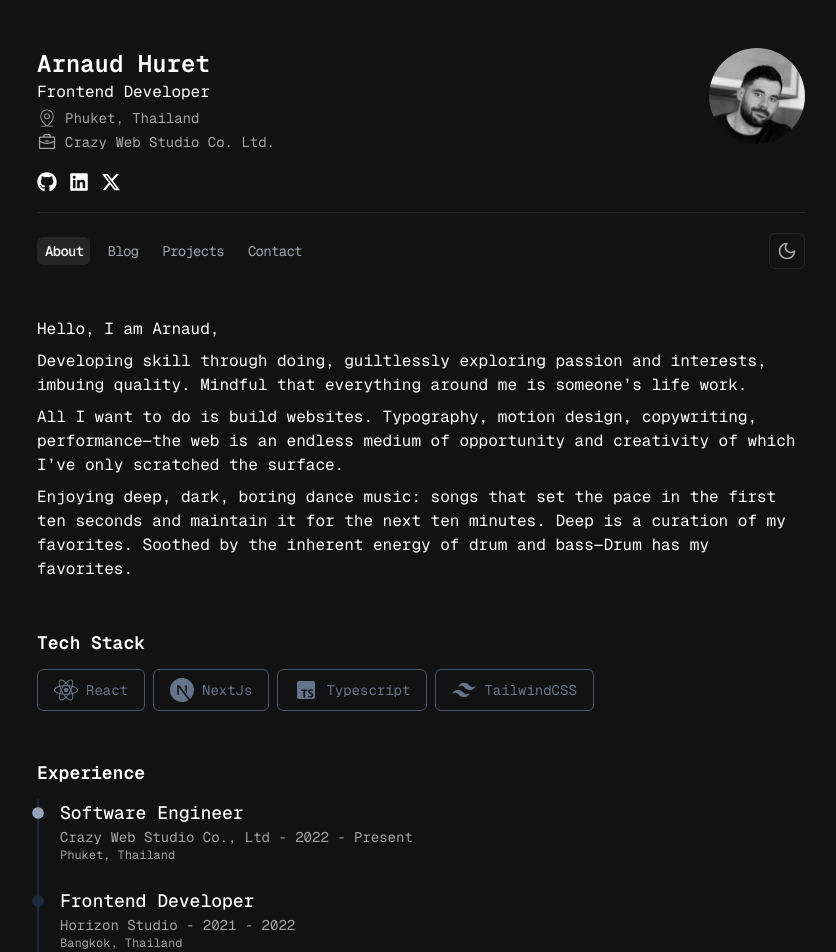
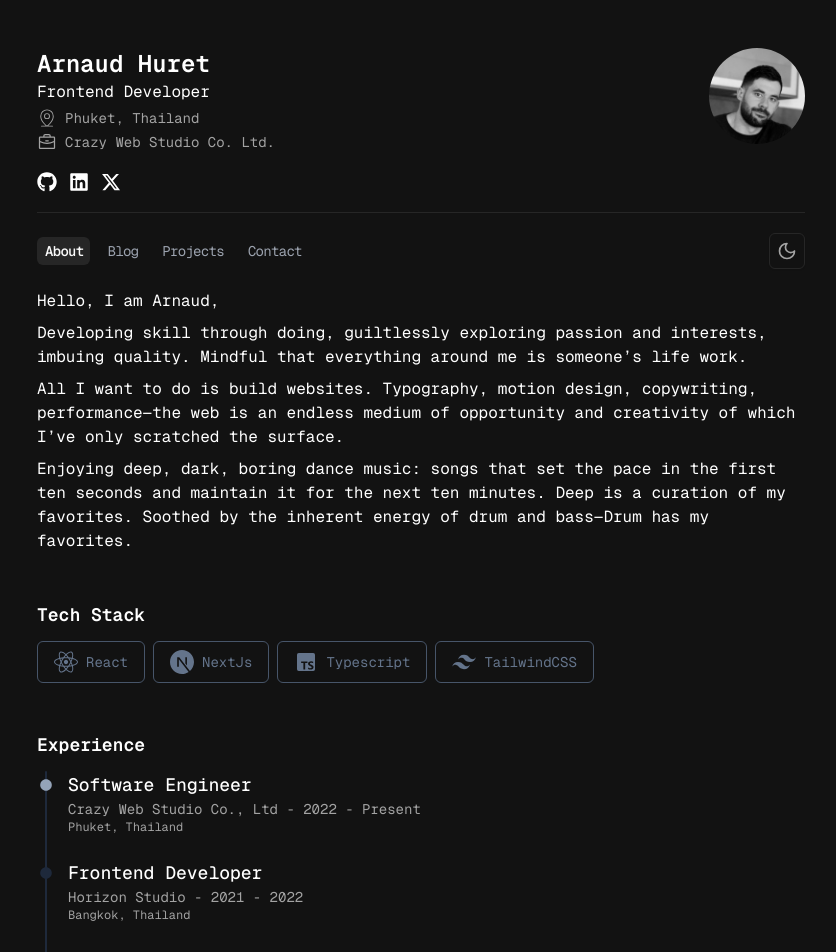
Before and after one commit to arnaudhrt/portfolio, a Next.js app: page / in a window 1280 px wide. Shown: the top 952 px of the page, without its empty margins (219-1055 px from the left). Built offline with nearby package versions, Linux system fonts and the light colour scheme.

Commit message:
add layer blur on top

```diff
--- a/app/globals.css
+++ b/app/globals.css
@@ -16,7 +16,7 @@ body {
 @layer base {
   :root {
     --background: 0 0% 100%;
-    --foreground: 0 0% 3.9%;
+    --foreground: 0 0% 7%;
     --card: 0 0% 100%;
     --card-foreground: 0 0% 3.9%;
     --popover: 0 0% 100%;
@@ -42,7 +42,7 @@ body {
     --radius: 0.5rem;
   }
   .dark {
-    --background: 0 0% 3.9%;
+    --background: 0 0% 7%;
     --foreground: 0 0% 98%;
     --card: 0 0% 3.9%;
     --card-foreground: 0 0% 98%;
@@ -77,3 +77,12 @@ body {
     @apply bg-background text-foreground;
   }
 }
+
+.bg-blur-dark {
+  background: linear-gradient(to bottom, #121212 25%, transparent);
+  opacity: 0.95;
+}
+.bg-blur-light {
+  background: linear-gradient(to bottom, #fff 25%, transparent);
+  opacity: 0.95;
+}
--- a/app/page.tsx
+++ b/app/page.tsx
@@ -1,18 +1,18 @@
 import Header from "@/components/Header";
 import About from "@/components/About";
-import NavBar from "@/components/global/NavBar";
 import Experience from "@/components/Experience";
 import TechStack from "@/components/TechStack";
 import Projects from "@/components/Projects";
 import Contact from "@/components/Contact";
 import Footer from "@/components/Footer";
+import LayerBlur from "@/components/global/LayerBlur";
 
 export default function Home() {
   return (
     <div className="width-[90%] max-w-screen-md mx-auto">
+      <LayerBlur />
       <Header />
       <div className="space-y-12">
-        <NavBar />
         <About />
         <TechStack />
         <Experience />
--- a/components/Experience.tsx
+++ b/components/Experience.tsx
@@ -27,11 +27,11 @@ export default function Experience() {
     <div>
       <SectionTitle id="experience">Experience</SectionTitle>
       <div className="flex">
-        <div className="w-[2px] bg-slate-800 rounded-full"></div>
-        <div className="space-y-6 relative left-[-7px]">
+        <div className="w-[2px] bg-slate-800 rounded-full ml-2"></div>
+        <div className="space-y-6 ml-[-7px]">
           {experiences.map((experience, index) => (
             <div key={index} className="flex gap-4">
-              <div className="flex-shrink-0 relative top-2">
+              <div className="flex-shrink-0 mt-2">
                 <FaCircle className={`${index == 0 ? "text-slate-400" : "text-slate-800"} size-3`} />
               </div>
               <div>
--- a/components/Header.tsx
+++ b/components/Header.tsx
@@ -7,10 +7,11 @@ import { PiMapPinLineLight } from "react-icons/pi";
 import Link from "next/link";
 import { Separator } from "./ui/separator";
 import { PiBriefcase } from "react-icons/pi";
+import NavBar from "./global/NavBar";
 
-export default function Intro() {
+export default function Header() {
   return (
-    <div className="pt-12 pb-5">
+    <div className="pt-12 pb-5 bg-background">
       <div className="flex gap-4 justify-between items-center mb-5">
         <div>
           <h1 className="text-2xl font-bold ">Arnaud Huret</h1>
@@ -35,16 +36,17 @@ export default function Intro() {
       </div>
       <div className="flex gap-3 items-center mb-5">
         <Link href="https://github.com/ahurert" target="_blank" rel="noopener noreferrer">
-          <FaGithub className="size-5 hover:text-purple-500 transition" />
+          <FaGithub className="size-5 hover:scale-110 transition" />
         </Link>
         <Link href="https://www.linkedin.com/in/ahurert/" target="_blank" rel="noopener noreferrer">
-          <FaLinkedin className="size-5 hover:text-blue-400 transition" />
+          <FaLinkedin className="size-5 hover:scale-110 transition" />
         </Link>
         <Link href="https://twitter.com/ahurert" target="_blank" rel="noopener noreferrer">
-          <FaXTwitter className="size-5 hover:text-slate-500 transition" />
+          <FaXTwitter className="size-5 hover:scale-110 transition" />
         </Link>
       </div>
       <Separator />
+      <NavBar />
     </div>
   );
 }
--- /dev/null
+++ b/components/global/LayerBlur.tsx
@@ -0,0 +1,24 @@
+"use client";
+import { useTheme } from "next-themes";
+import { useEffect, useState } from "react";
+
+export default function LayerBlur() {
+  const { theme } = useTheme();
+  const [isVisible, setIsVisible] = useState(false);
+
+  useEffect(() => {
+    const handleScroll = () => {
+      setIsVisible(window.scrollY > 0);
+    };
+
+    window.addEventListener("scroll", handleScroll);
+    return () => window.removeEventListener("scroll", handleScroll);
+  }, []);
+
+  return (
+    <div
+      className={`${theme === "light" ? "bg-blur-light" : "bg-blur-dark"} fixed top-0 left-0 w-full h-24 z-0 transition-opacity duration-300`}
+      style={{ display: isVisible ? "block" : "none" }}
+    ></div>
+  );
+}
--- a/components/global/NavBar.tsx
+++ b/components/global/NavBar.tsx
@@ -23,7 +23,7 @@ export default function NavBar() {
   }, [buttonClicked]);
 
   return (
-    <div className="flex justify-between items-center relative">
+    <div className="flex justify-between items-center relative mt-5 z-50">
       <div className="flex gap-2 items-center relative">
         <div ref={backgroundRef} className="absolute inset-y-0 bg-accent rounded-md transition-all duration-300" style={{ zIndex: 0 }}></div>
         {navLinks.map((link, index) => {
```
